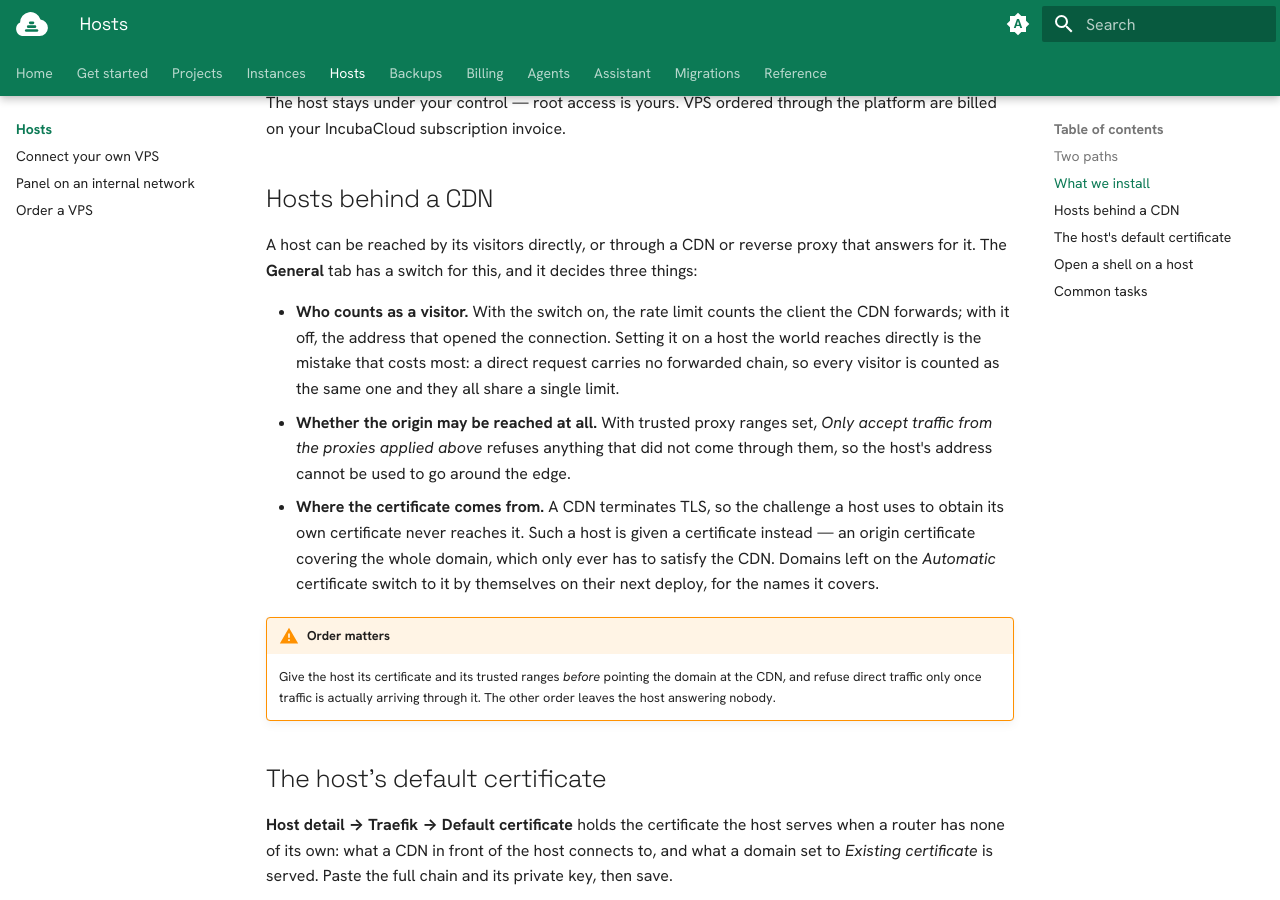
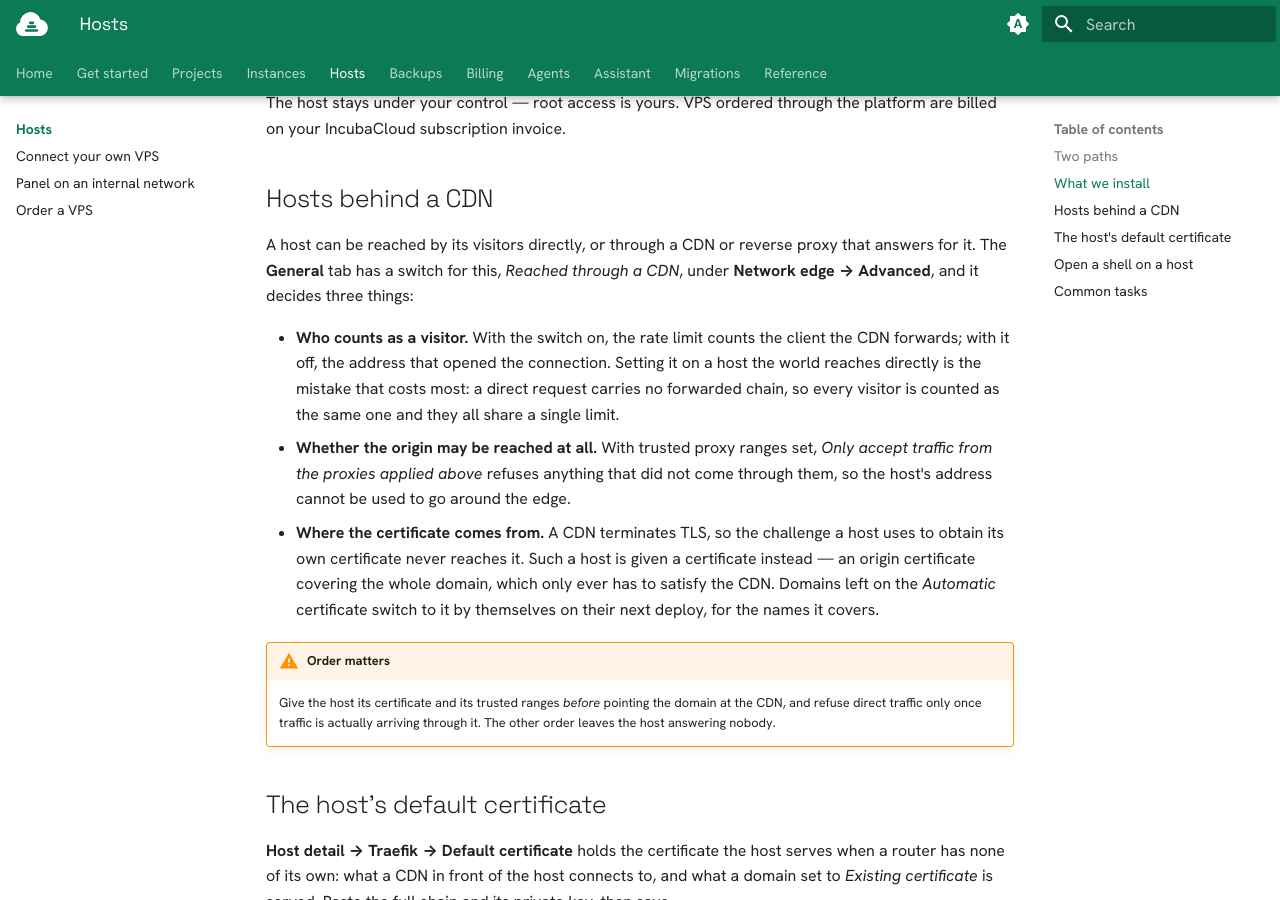
Before and after one commit to incubacloud/incubacloud, an MkDocs documentation site: the page built from docs/user/docs/hosts/index.md, in a window 1280 px wide and 900 px high, scrolled down 742 px. Built offline with MkDocs 1.6.1 and Material for MkDocs 9.7.7, drawn with Linux system fonts in a browser that asks for light colours; plug-ins that fetch from the network failed and are left out.

Commit message:
[DOC] user docs and RB-18: Reached through a CDN and the CDN client certificate authority are under a host's General › Network edge › Advanced, and the connection-rate cap under General › Network edge (#13)

```diff
--- a/docs/user/docs/hosts/index.md
+++ b/docs/user/docs/hosts/index.md
@@ -31,8 +31,9 @@ the platform are billed on your IncubaCloud subscription invoice.
 ## Hosts behind a CDN
 
 A host can be reached by its visitors directly, or through a CDN or reverse
-proxy that answers for it. The **General** tab has a switch for this, and it
-decides three things:
+proxy that answers for it. The **General** tab has a switch for this,
+*Reached through a CDN*, under **Network edge → Advanced**, and it decides
+three things:
 
 - **Who counts as a visitor.** With the switch on, the rate limit counts the
   client the CDN forwards; with it off, the address that opened the connection.
```
Also changed, not shown: docs/runbooks/RB-18-tune-host-edge-protection.md (+3 -3 lines), docs/user/docs/hosts/connect.md (+2 -2 lines).
